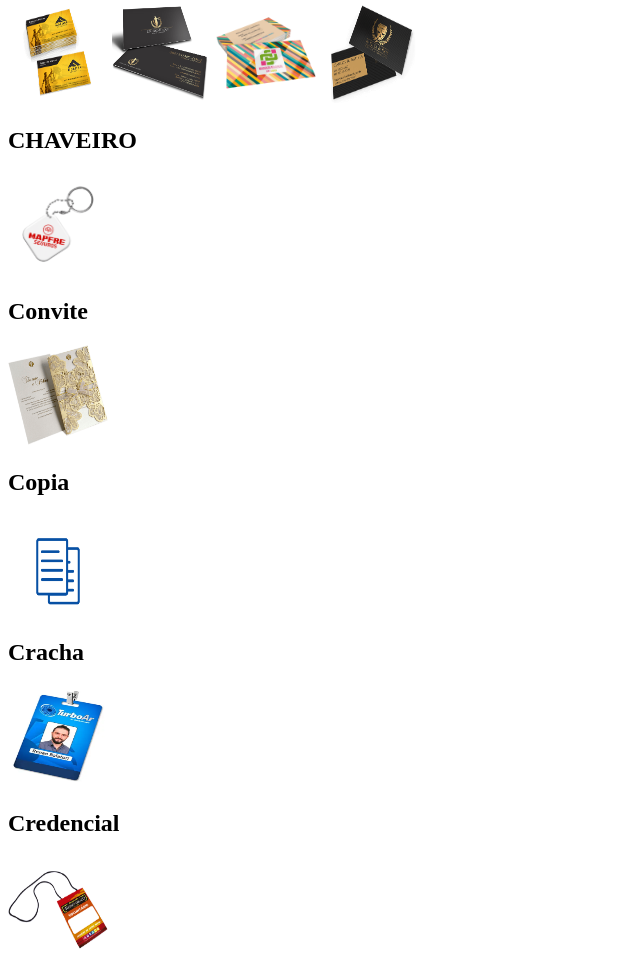
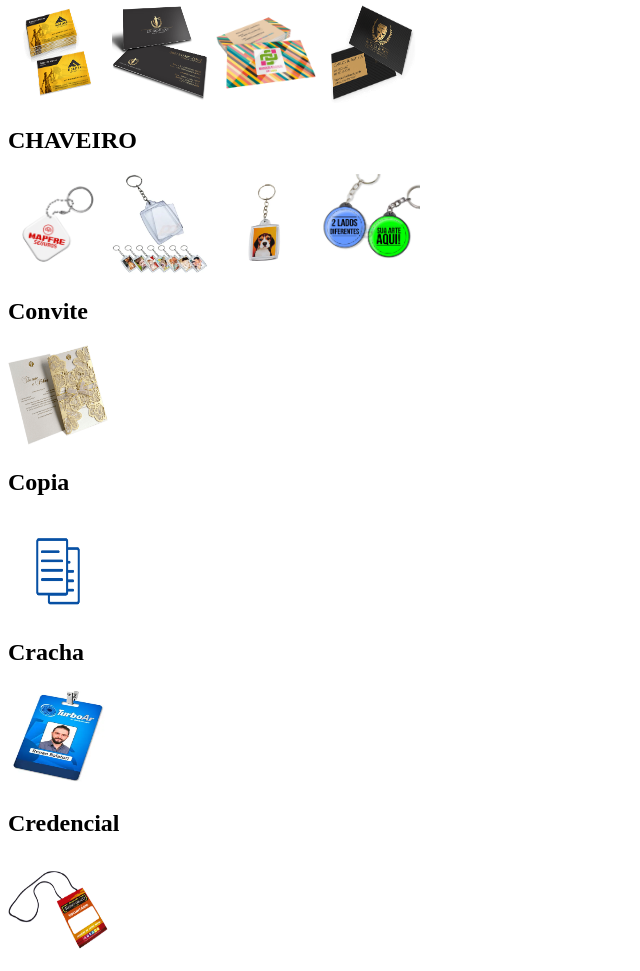
Before and after one commit to wilgnerjr/imagens, a plain HTML site: page index.html in a window 1280 px wide. Shown: the part 1661-2632 px from the top of the page, without its empty margins (0-640 px from the left). Drawn offline with Linux system fonts and the light colour scheme.

Commit message:
Update index.html

```diff
--- a/index.html
+++ b/index.html
@@ -86,6 +86,10 @@
 
     <h2>CHAVEIRO</h2>
     <img src="imgOtimizada/chaveiro/chaveiro.png" alt="">
+    <img src="imgOtimizada/chaveiro/chaveiro1.webp" alt="">
+    <img src="imgOtimizada/chaveiro/chaveiro2.webp" alt="">
+    <img src="imgOtimizada/chaveiro/chaveiro3.jpg" alt="">
+
     <!-- ======================================= -->
 
     <h2>Convite</h2>
```
